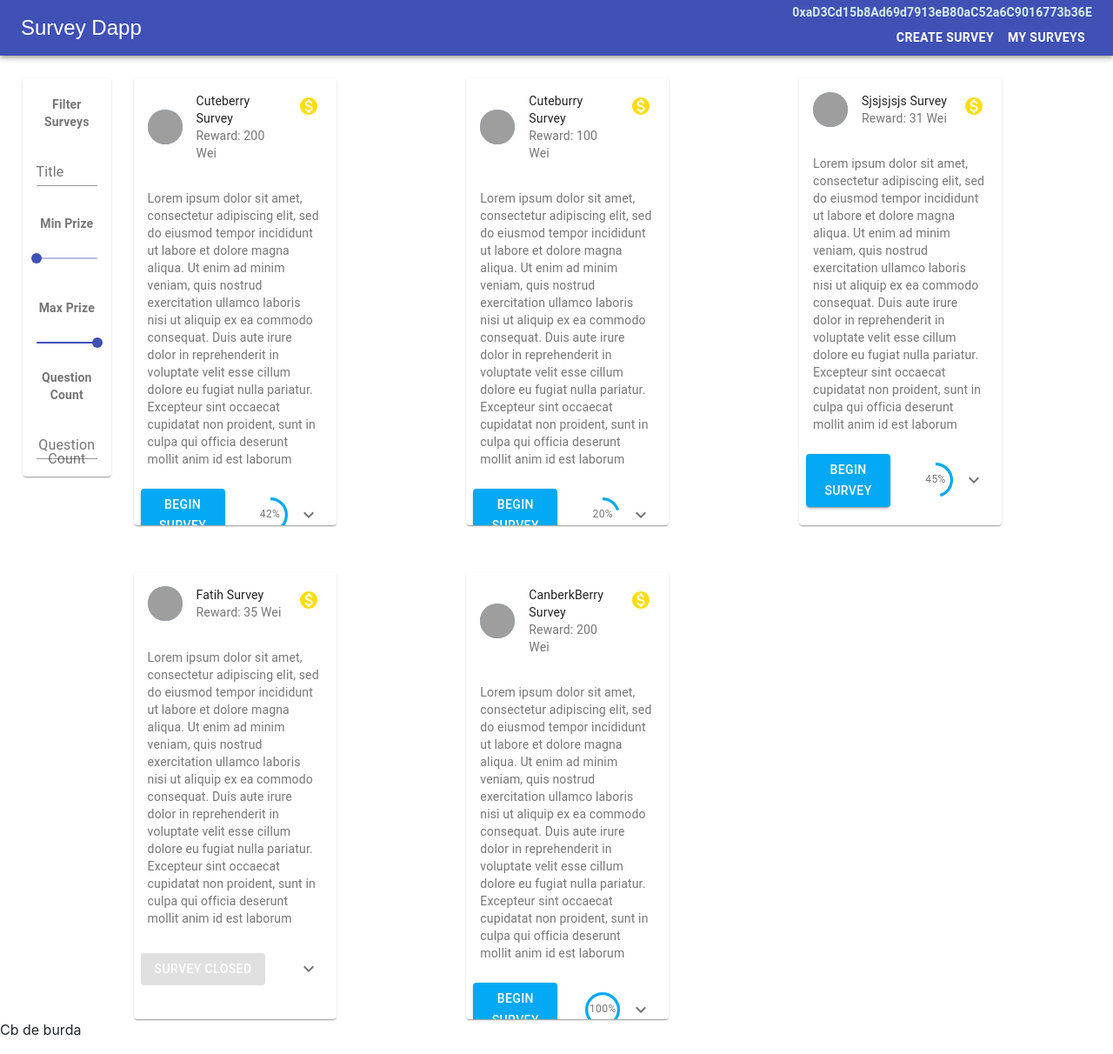
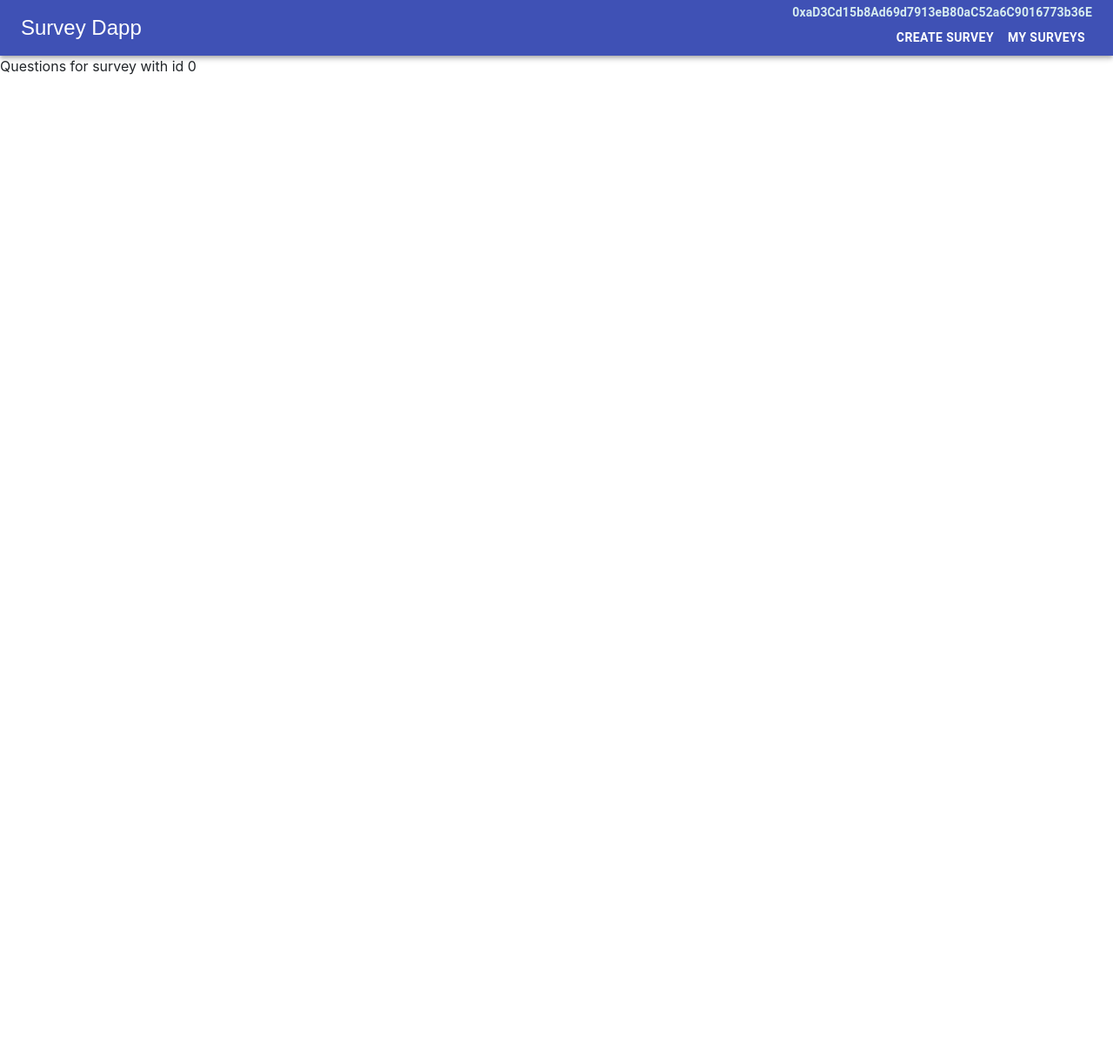
Before and after one commit to canberkkeles/survey_reward, a React (Create React App) app: page /fill/survey/0 in a window 1280 px wide. Shown: the whole page at 87% size. After the commit the page ends 800 px from the top, so only its background shows below. Built offline with nearby package versions, Linux system fonts and the light colour scheme; grey boxes are pictures that could not be loaded; a web font is replaced by a local one.

Commit message:
Routing bug fixed

```diff
--- a/src/components/App.js
+++ b/src/components/App.js
@@ -6,7 +6,7 @@ import SurveyQuestion from "./Surveys/SurveyQuestion";
 function App() {
   return (
     <Router>
-      <Route path="/" component={Main} />
+      <Route exact path="/" component={Main} />
       <Route path="/fill/survey/:id" component={SurveyQuestion} />
     </Router>
   );
--- a/src/components/Surveys/SurveyCardItems.js
+++ b/src/components/Surveys/SurveyCardItems.js
@@ -22,6 +22,7 @@ const SurveyCardItems = (props) => {
     <div className={classes.surveyCardContainer}>
       {surveys.map((survey) => (
         <SurveyCard
+          surveyId={survey.id}
           key={survey.id}
           rewardPool={survey.rewardPool}
           prize={survey.prize}
--- a/src/components/Surveys/SurveyQuestion.js
+++ b/src/components/Surveys/SurveyQuestion.js
@@ -1,5 +1,12 @@
 import React from "react";
-const SurveyQuestion = () => {
-  return <p>Cb de burda</p>;
+import Navbar from "../UI/Navbar";
+const SurveyQuestion = (props) => {
+  const surveyId = props.match.params.id;
+  return (
+    <div>
+      <Navbar />
+      <p>Questions for survey with id {surveyId} </p>
+    </div>
+  );
 };
 export default SurveyQuestion;
--- a/src/components/UI/SurveyCard.js
+++ b/src/components/UI/SurveyCard.js
@@ -56,9 +56,7 @@ export default function SurveyCard(props) {
   const details = `This survey has ${questionCount} questions. It takes approximately ${questionCount} minutes. Thank you for your participation.`;
   const handleExpandClick = () => {
     setExpanded(!expanded);
-    console.log("EXPANDED");
   };
-
   return (
     <Card className={classes.root}>
       <CardHeader
@@ -92,6 +90,7 @@ export default function SurveyCard(props) {
               variant="contained"
               color="primary"
               style={{ color: "white" }}
+              href={`/fill/survey/${props.surveyId}`}
             >
               Begin Survey
             </Button>
```
